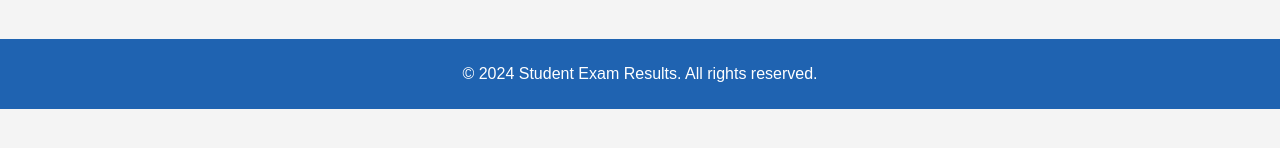
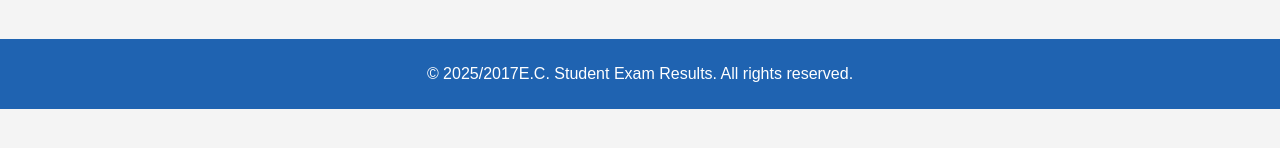
Before and after one commit to deeq3337/deeq.github.com, a plain HTML site: page index.html in a window 1280 px wide. Shown: the part 320-468 px from the top of the page. Drawn offline with Linux system fonts and the light colour scheme.

Commit message:
Update index.html

```diff
--- a/index.html
+++ b/index.html
@@ -47,7 +47,7 @@
     </main>
 
     <footer>
-        <p>&copy; 2024 Student Exam Results. All rights reserved.</p>
+        <p>&copy; 2025/2017E.C. Student Exam Results. All rights reserved.</p>
     </footer>
 
     <script src="script.js"></script>
```
